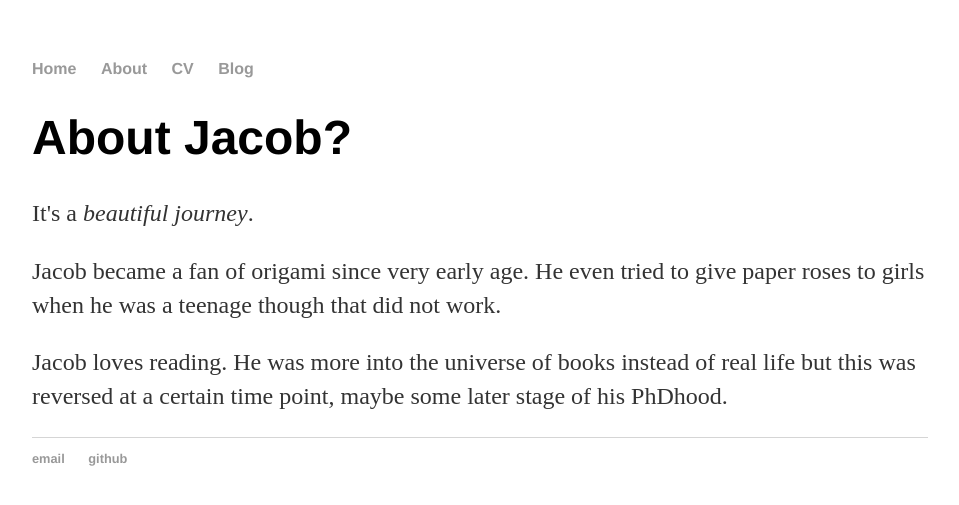
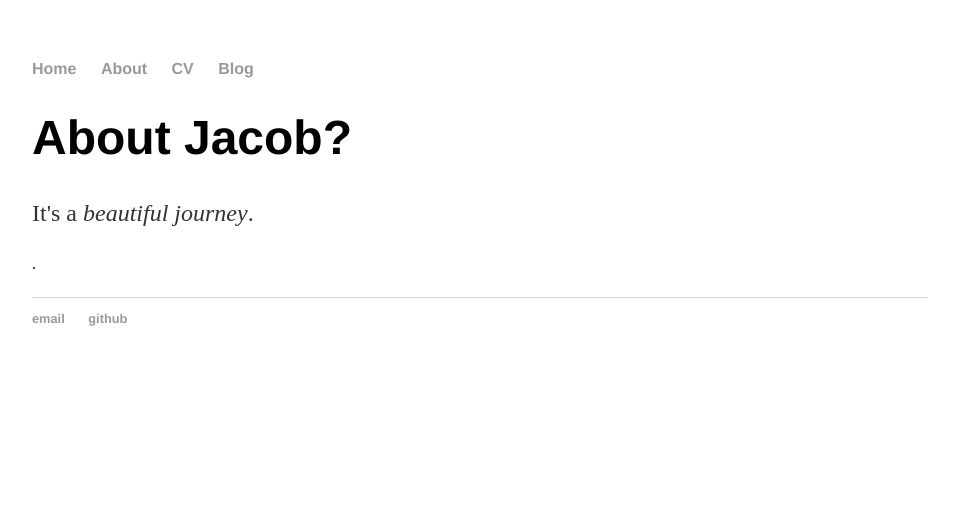
Before and after one commit to jacob-zyl/jacob-zyl.github.io, a Jekyll site: the page built from about/index.html, in a window 1280 px wide. Shown: the top 505 px of the page, without its empty margins (160-1119 px from the left). Built offline with Jekyll 4.4.1, drawn with Linux system fonts in a browser that asks for light colours.

```diff
--- a/about/index.html
+++ b/about/index.html
@@ -6,7 +6,5 @@
 	<h1>About Jacob?</h1>
 	<p>It's a <em>beautiful journey</em>.</p>
 
-  <p>Jacob became a fan of origami since very early age. He even tried to give paper roses to girls when he was a teenage though that did not work.</p>
-
-  <p>Jacob loves reading. He was more into the universe of books instead of real life but this was reversed at a certain time point, maybe some later stage of his PhDhood.</p>
+  .</p>
 </div><!-- /.blurb -->
--- a/cv/index.html
+++ b/cv/index.html
@@ -12,7 +12,7 @@
 
   <p>CURRENT POSITION: Associate, PwC Canada</p>
 
-  <p>PREVIOUS POSITION: PhD Graduate from College of Engineering, Peking University</p>
+  <p>PREVIOUS POSITION: PhD Researcher, Peking University</p>
 
   <p>ORCID: 0000-0001-7713-657X</p>
 
```
